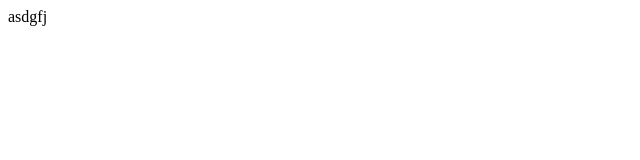
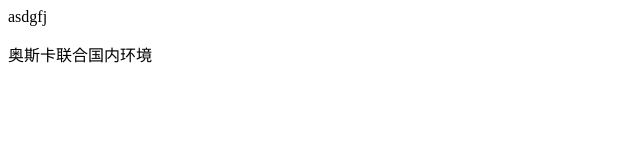
Before and after one commit to CoolMascot/First-warehouse, a plain HTML site: page index2.html in a window 1280 px wide. Shown: the whole page, without its empty margins (0-640 px from the left). Drawn offline with Linux system fonts and the light colour scheme.

Commit message:
忽略文件成

```diff
--- a/index2.html
+++ b/index2.html
@@ -10,6 +10,7 @@
 
 <body>
     <div>asdgfj</div>
+    <p>奥斯卡联合国内环境</p>
 </body>
 
 </html>
```
